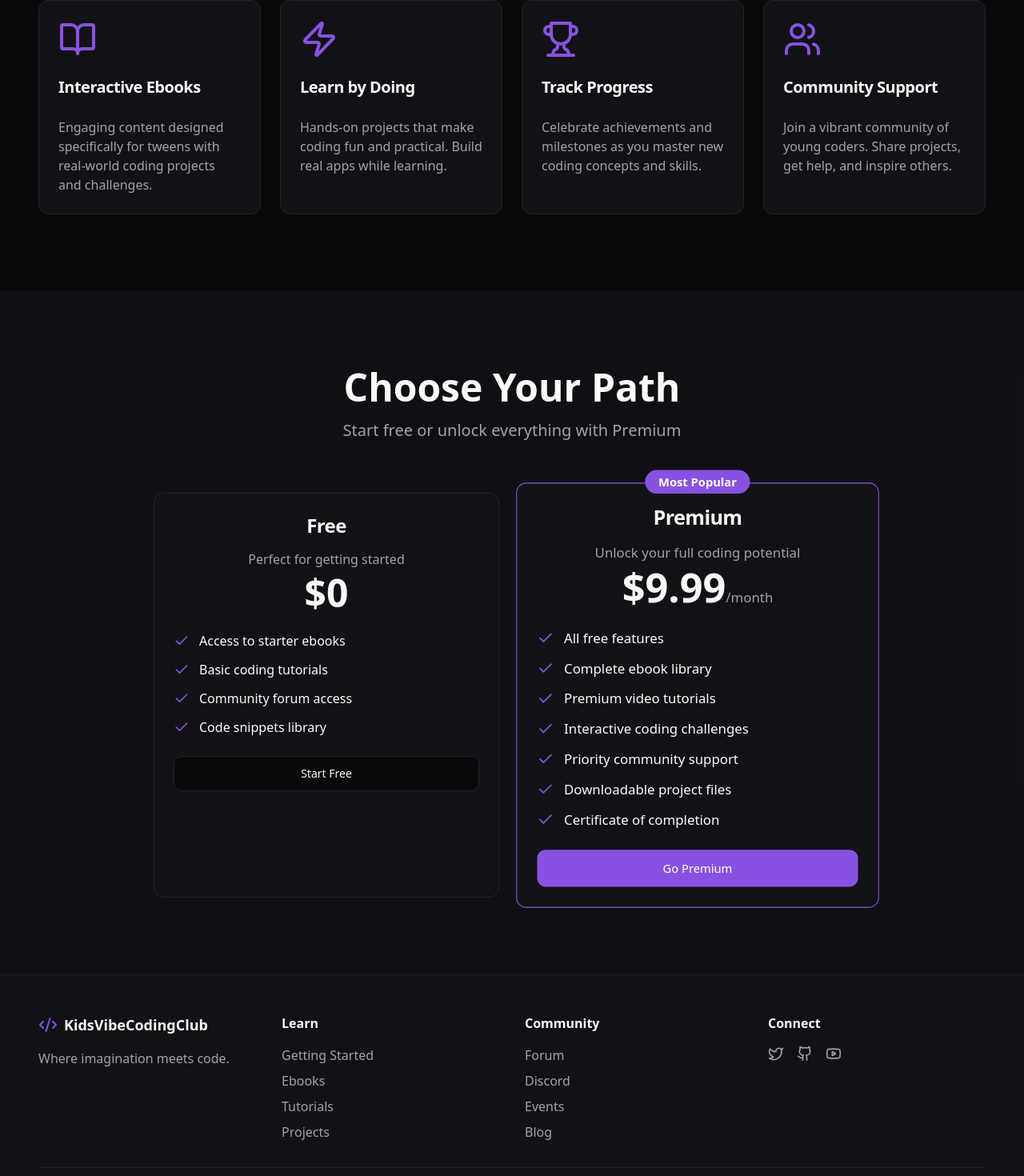
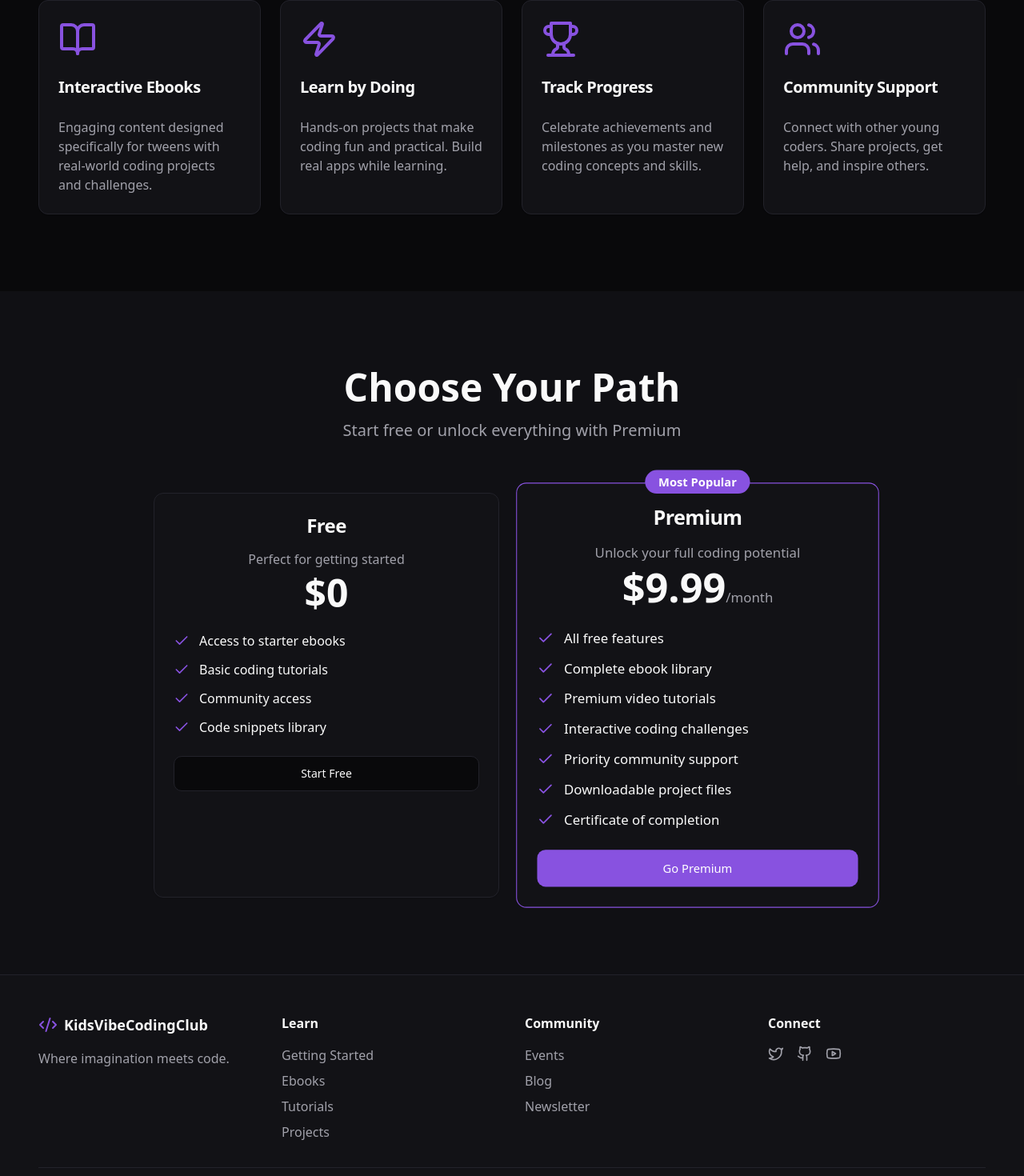
Before and after one commit to irexio/kids-vibe-forge, a React (Vite) app: page / in a window 1280 px wide. Shown: the part 1052-2522 px from the top of the page at 80% size. Built offline with nearby package versions, Linux system fonts and the light colour scheme; the HTML template or start-up script is replaced by a standard one.

Commit message:
Remove Discord and Forum links

```diff
--- a/src/components/Features.tsx
+++ b/src/components/Features.tsx
@@ -20,7 +20,7 @@ const features = [
   {
     icon: Users,
     title: "Community Support",
-    description: "Join a vibrant community of young coders. Share projects, get help, and inspire others.",
+    description: "Connect with other young coders. Share projects, get help, and inspire others.",
   },
 ];
 
--- a/src/components/Footer.tsx
+++ b/src/components/Footer.tsx
@@ -28,10 +28,9 @@ const Footer = () => {
           <div>
             <h3 className="font-semibold mb-4">Community</h3>
             <ul className="space-y-2 text-muted-foreground">
-              <li><a href="#" className="hover:text-primary transition-colors">Forum</a></li>
-              <li><a href="#" className="hover:text-primary transition-colors">Discord</a></li>
               <li><a href="#" className="hover:text-primary transition-colors">Events</a></li>
               <li><a href="#" className="hover:text-primary transition-colors">Blog</a></li>
+              <li><a href="#" className="hover:text-primary transition-colors">Newsletter</a></li>
             </ul>
           </div>
 
--- a/src/components/Pricing.tsx
+++ b/src/components/Pricing.tsx
@@ -10,7 +10,7 @@ const plans = [
     features: [
       "Access to starter ebooks",
       "Basic coding tutorials",
-      "Community forum access",
+      "Community access",
       "Code snippets library",
     ],
     cta: "Start Free",
```
